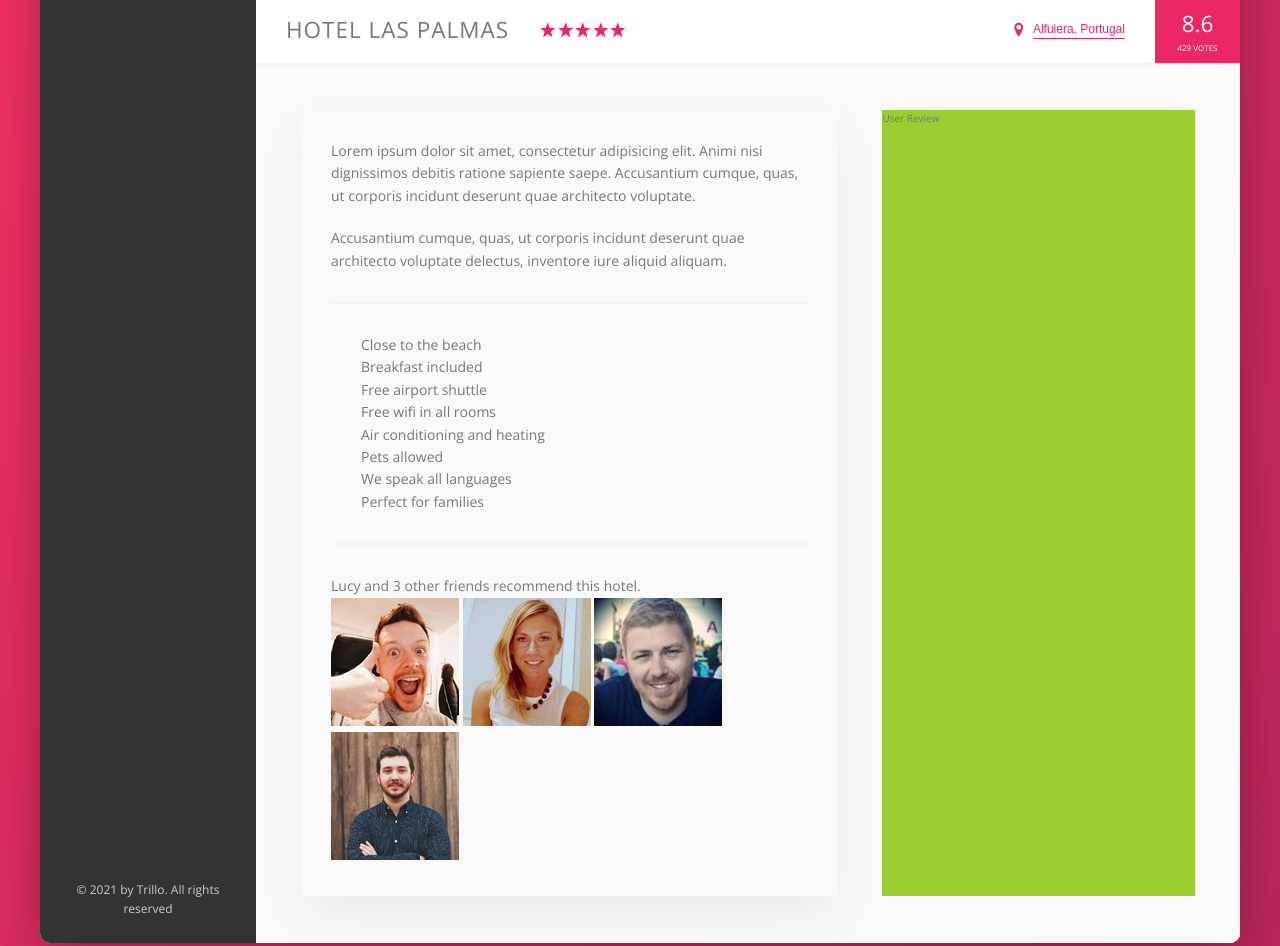
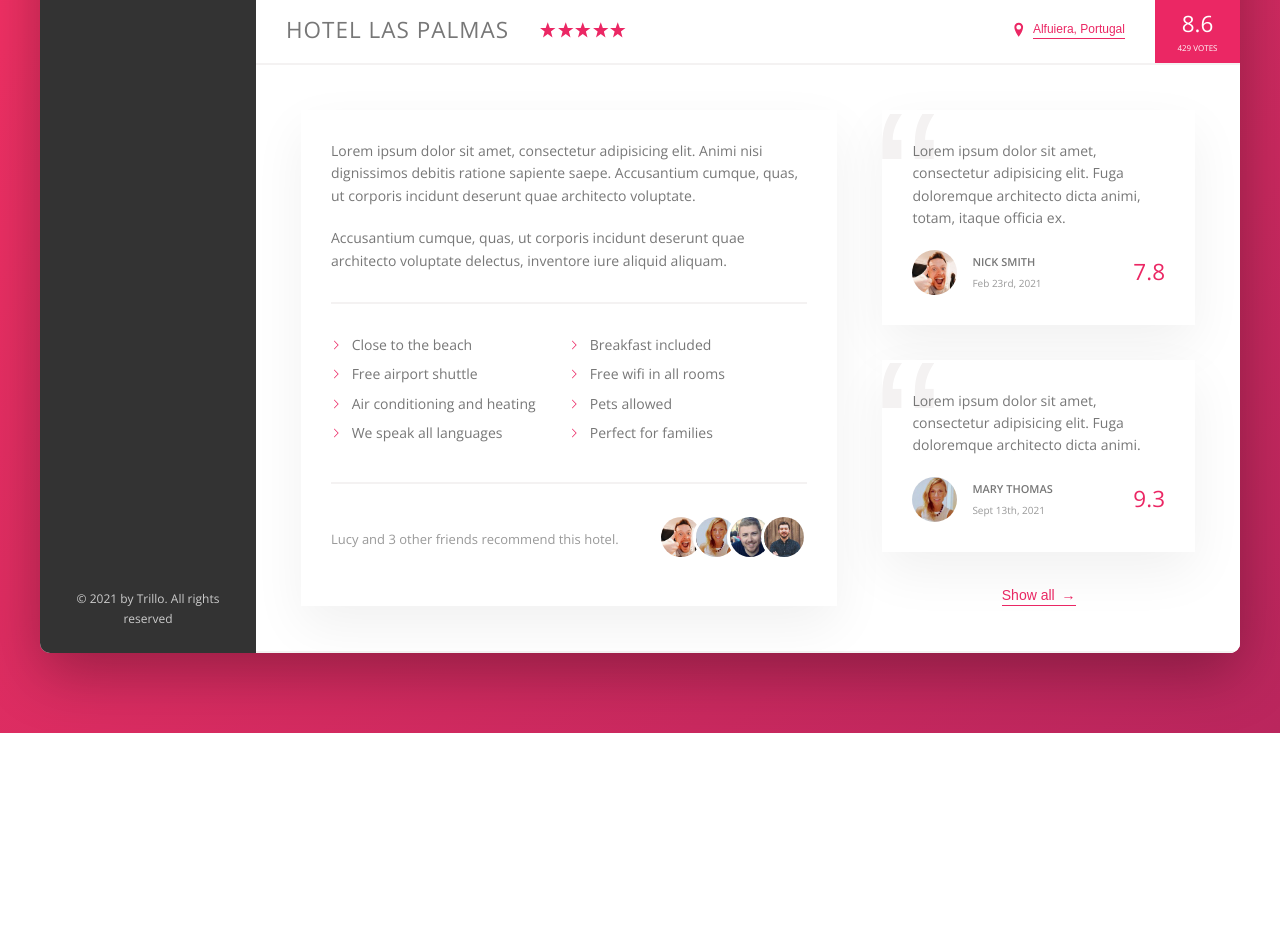
Before and after one commit to Kuntash/Trillo-Project, a website: page index.html in a window 1280 px wide. Shown: the part 538-1484 px from the top of the page. After the commit the page ends 1271 px from the top, so only its background shows below. Drawn offline with nearby package versions, Linux system fonts and the light colour scheme.

Commit message:
Done with the description, next: CTA button styling

```diff
--- a/index.html
+++ b/index.html
@@ -210,7 +210,33 @@
 
                         </div>
                         <div class="user-review">
-                            User Review
+                            <figure class="review">
+                                <blockquote class = "review__text">
+                                    Lorem ipsum dolor sit amet, consectetur adipisicing elit. Fuga doloremque architecto dicta animi, totam, itaque officia ex.
+                                </blockquote>
+                                <figcaption class = "review__user">
+                                    <img src="img/user-1.jpg" alt="User 1" class="review__photo">
+                                    <div class="review__user-box">
+                                        <p class="review__user-name">Nick Smith</p>
+                                        <p class="review__user-date">Feb 23rd, 2021</p>
+                                    </div>
+                                    <div class="review__rating">7.8</div>
+                                </figcaption>
+                            </figure>
+                            <figure class="review">
+                                <blockquote class = "review__text">
+                                    Lorem ipsum dolor sit amet, consectetur adipisicing elit. Fuga doloremque architecto dicta animi.
+                                </blockquote>
+                                <figcaption class = "review__user">
+                                    <img src="img/user-2.jpg" alt="User 1" class="review__photo">
+                                    <div class="review__user-box">
+                                        <p class="review__user-name">Mary Thomas</p>
+                                        <p class="review__user-date">Sept 13th, 2021</p>
+                                    </div>
+                                    <div class="review__rating">9.3</div>
+                                </figcaption>
+                            </figure>
+                            <button class="btn-inline">Show all <span>&rarr;</span></button>
                         </div>
                     </div>
                 </main>
--- a/sass/_component.scss
+++ b/sass/_component.scss
@@ -255,10 +255,18 @@
   background-color: transparent;
   cursor: pointer;
   transition: all 0.2s;
-
+  & span {
+    margin-left: .3rem;
+    transition: margin-left .2s;
+  }
   &:hover {
     color: var(--color-grey-dark-1);
+
+     span {
+       margin-left: .8rem;
+     }
   }
+
 
   &:focus {
     outline: none;
@@ -292,10 +300,125 @@
 .list {
   margin: 3rem 0;
   list-style: none;
-  padding: 3rem;
+  padding: 3rem 0;
   border-top: var(--line);
   border-bottom: var(--line);
+  display: flex;
+  flex-wrap: wrap;
+
+  &__item {
+    flex: 0 0 50%;
+    margin-bottom: .7rem;
+  }
+
+  &__item::before {
+    content: '';
+    display: inline-block;
+    height: 1rem;
+    width: 1rem;
+    margin-right: .7rem;
+
+    //Older browsers
+    // background-image: url('../img/chevron-thin-right.svg');
+    // background-size: cover;
+
+    //Newer browers: masks
+    background-color: var(--color-primary);
+    mask-image: url('../img/chevron-thin-right.svg');
+    -webkit-mask-image: url('../img/chevron-thin-right.svg');
+    mask-size: cover;
+    -webkit-mask-size: cover;
+  }
+
 }
 
 ////////////////////////////////////////////////////
 // RECOMMEND
+
+.recommend{
+  font-size: 1.3rem;
+  color: var(--color-grey-dark-3);
+  display: flex;
+  align-items: center;
+  &__count {
+    margin-right: auto;
+  }
+
+  &__friends {
+
+  }
+  &__photo {
+    box-sizing:content-box;
+    height: 4rem;
+    width: 4rem;
+    border-radius: 50%;
+    border: 3px solid #fff;
+  }
+
+  &__photo:not(:last-child)
+  {
+    margin-right: -1.5rem;
+  }
+}
+
+////////////////////////////////////////////////////
+// REVIEWS
+.review {
+  background-color: #fff;
+  box-shadow: var(--shadow-light);
+  padding: 3rem;
+  margin-bottom: 3.5rem;
+  position: relative;
+  overflow: hidden;
+
+  &__text {
+    margin-bottom: 2rem;
+    z-index: 10;
+    position: relative;
+  }
+
+  &__user {
+    display: flex;
+    align-items: center;
+  }
+
+  &__photo {
+    margin-right: 1.5rem;
+    height: 4.5rem;
+    width: 4.5rem;
+    border-radius: 50%;
+  }
+  &__user-box {
+    margin-right: auto;
+  }
+
+  &__user-name {
+    font-size: 1.1rem;
+    text-transform: uppercase;
+    font-weight: 600;
+    margin-bottom: .4rem;
+  }
+
+  &__user-date {
+    font-size: 1rem;
+    color: var(--color-grey-dark-3);
+  }
+
+  &__rating {
+    font-size: 2.25rem;
+    font-weight: 300;
+    color: var(--color-primary);
+  }
+
+  &::before {
+    z-index: 1;
+    content: "\201C";
+    position: absolute;
+    top: -2.75rem;
+    left: -.75rem;
+    font-size: 20rem;
+    color: var(--color-grey-light-2);
+    font-family: sans-serif;
+    line-height: 1;
+  }
+}
--- a/sass/_layout.scss
+++ b/sass/_layout.scss
@@ -38,12 +38,12 @@
 .detail {
   display: flex;
   padding: 4.5rem;
-  background-color: var(--color-grey-light-1);
+  background-color: #fff;
   border-bottom: var(--line);
+  font-size: 1.4rem;
 }
 
 .description {
-  font-size: 1.4rem;
   padding: 3rem;
   flex: 0 0 60%;
   margin-right: 4.5rem;
@@ -51,6 +51,9 @@
 }
 
 .user-review {
+  display: flex;
+  flex-direction: column;
+  align-items:center;
   flex: 1;
-  background-color: yellowgreen;
+  font-size: 1.4rem;
 }
```
Also changed, not shown: css/style.css.
